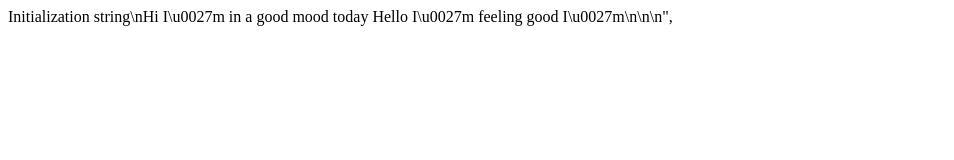
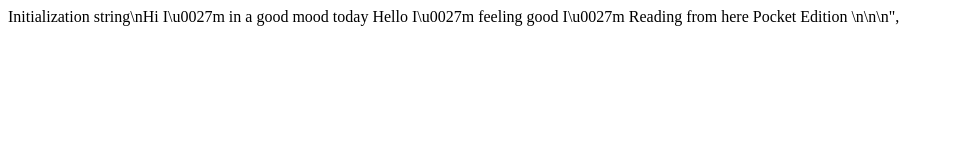
Before and after one commit to KeerthiGowda/watson, a plain HTML site: page index.html in a window 1280 px wide. Shown: the whole page, without its empty margins (0-954 px from the left). Drawn offline with Linux system fonts and the light colour scheme.

Commit message:
New commit

```diff
--- a/index.html
+++ b/index.html
@@ -5,4 +5,4 @@
   <meta http-equiv="refresh" content="0.5">
 	<title>Template</title>
 </head>
-<body>Initialization string\nHi I\u0027m in a good mood today Hello I\u0027m feeling good I\u0027m\n\n\n",</body></html>
+<body>Initialization string\nHi I\u0027m in a good mood today Hello I\u0027m feeling good I\u0027m Reading from here Pocket Edition \n\n\n",</body></html>
```
